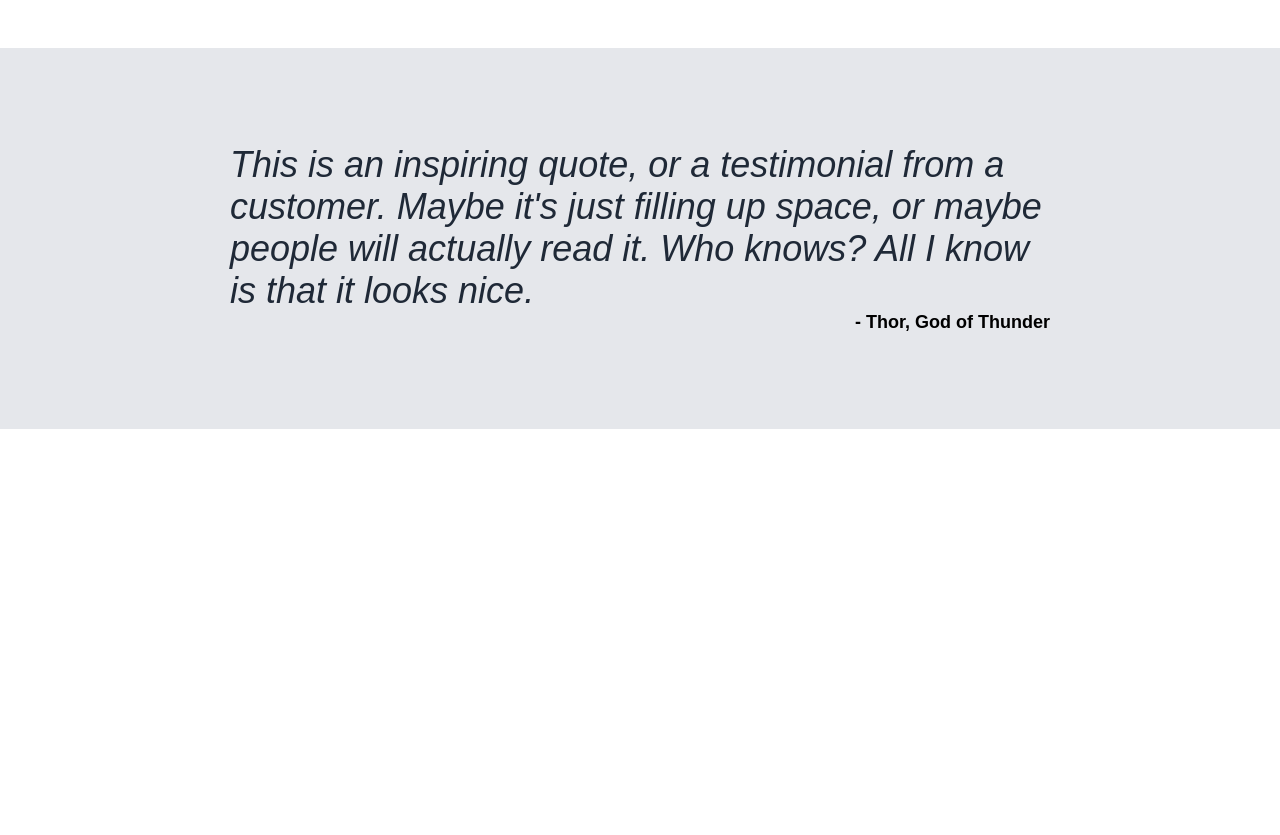
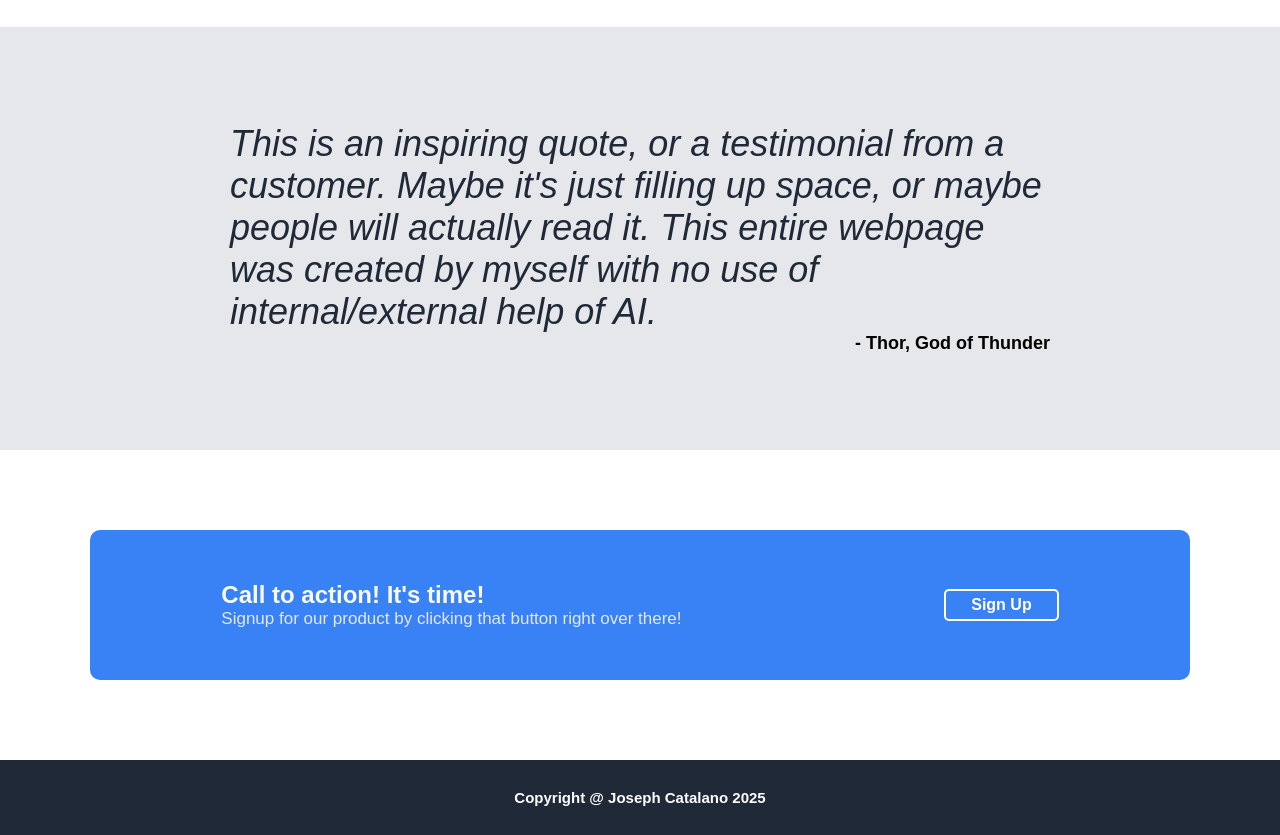
Before and after one commit to JosephCatalano/landing-page, a plain HTML site: page index.html in a window 1280 px wide. Shown: the part 960-1795 px from the top of the page. Before the commit the page ends 1578 px from the top, so only its background shows below. Drawn offline with Linux system fonts and the light colour scheme.

Commit message:
Completed footer section of webpage: Completed the mvp of the webpage assignment from the odin project.  Looking to improve this and build this into a full portfolio piece showcasing my html/css skills

```diff
--- a/index.html
+++ b/index.html
@@ -65,7 +65,8 @@
             <p class="blockquote__text">
               This is an inspiring quote, or a testimonial from a customer.
               Maybe it's just filling up space, or maybe people will actually
-              read it. Who knows? All I know is that it looks nice.
+              read it. This entire webpage was created by myself with no use of
+              internal/external help of AI.
             </p>
             <p class="blockquote__text--credit">- Thor, God of Thunder</p>
           </blockquote>
@@ -74,9 +75,23 @@
 
       <section class="section">
         <div class="container cta">
-          <h2></h2>
+          <div class="cta-left">
+            <h4 class="cta-head">Call to action! It's time!</h4>
+            <p class="cta-text">
+              Signup for our product by clicking that button right over there!
+            </p>
+          </div>
+          <div class="cta-right">
+            <button class="cta-button">Sign Up</button>
+          </div>
         </div>
       </section>
+
+      <footer class="footer">
+        <div class="container footer">
+          <h4 class="footer-text">Copyright @ Joseph Catalano 2025</h4>
+        </div>
+      </footer>
     </div>
   </body>
 </html>
--- a/styles.css
+++ b/styles.css
@@ -111,10 +111,6 @@ h2 {
   text-align: center;
 }
 
-.item {
-  width: 170px;
-}
-
 .info p {
   color: #6b7280;
 }
@@ -135,3 +131,42 @@ h2 {
   font-weight: bold;
   text-align: end;
 }
+
+.cta {
+  background-color: #3882f6;
+  height: 150px;
+  border-radius: 10px;
+  display: flex;
+  justify-content: space-around;
+  align-items: center;
+}
+
+.cta-head {
+  margin: 0;
+}
+
+.cta-text {
+  font-size: 17px;
+}
+
+.cta-button {
+  border-width: 2px;
+  border-color: white;
+  border-style: solid;
+  font-weight: bold;
+  font-size: 16px;
+}
+
+.footer-text {
+  color: white;
+  margin: 0;
+  font-size: 15px;
+}
+
+.footer {
+  background-color: hsl(215, 28%, 17%);
+  height: 75px;
+  display: flex;
+  align-items: center;
+  justify-content: center;
+}
```
